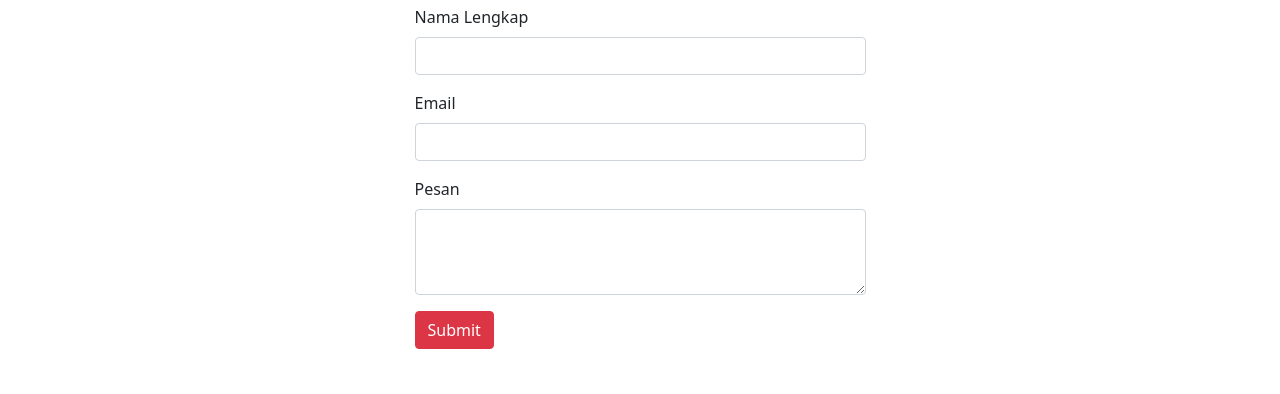
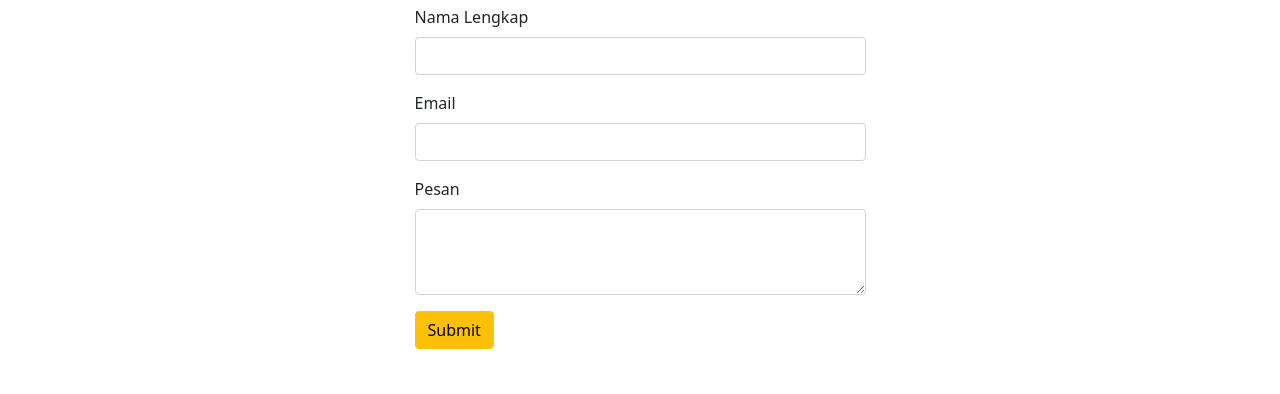
Before and after one commit to mdedysetiawan/dedysetiawan.github.io, a plain HTML site: page index.html in a window 1280 px wide. Shown: the part 2766-3160 px from the top of the page. Drawn offline with nearby package versions, Linux system fonts and the light colour scheme.

Commit message:
merubah warna tombol

```diff
--- a/index.html
+++ b/index.html
@@ -178,7 +178,7 @@
                 <label for="pesan" class="form-label">Pesan</label>
                 <textarea class="form-control" id="pesan" rows="3"></textarea>
               </div>
-              <button type="submit" class="btn btn-danger">Submit</button>
+              <button type="submit" class="btn btn-warning">Submit</button>
             </form>
           </div>
         </div>
```
